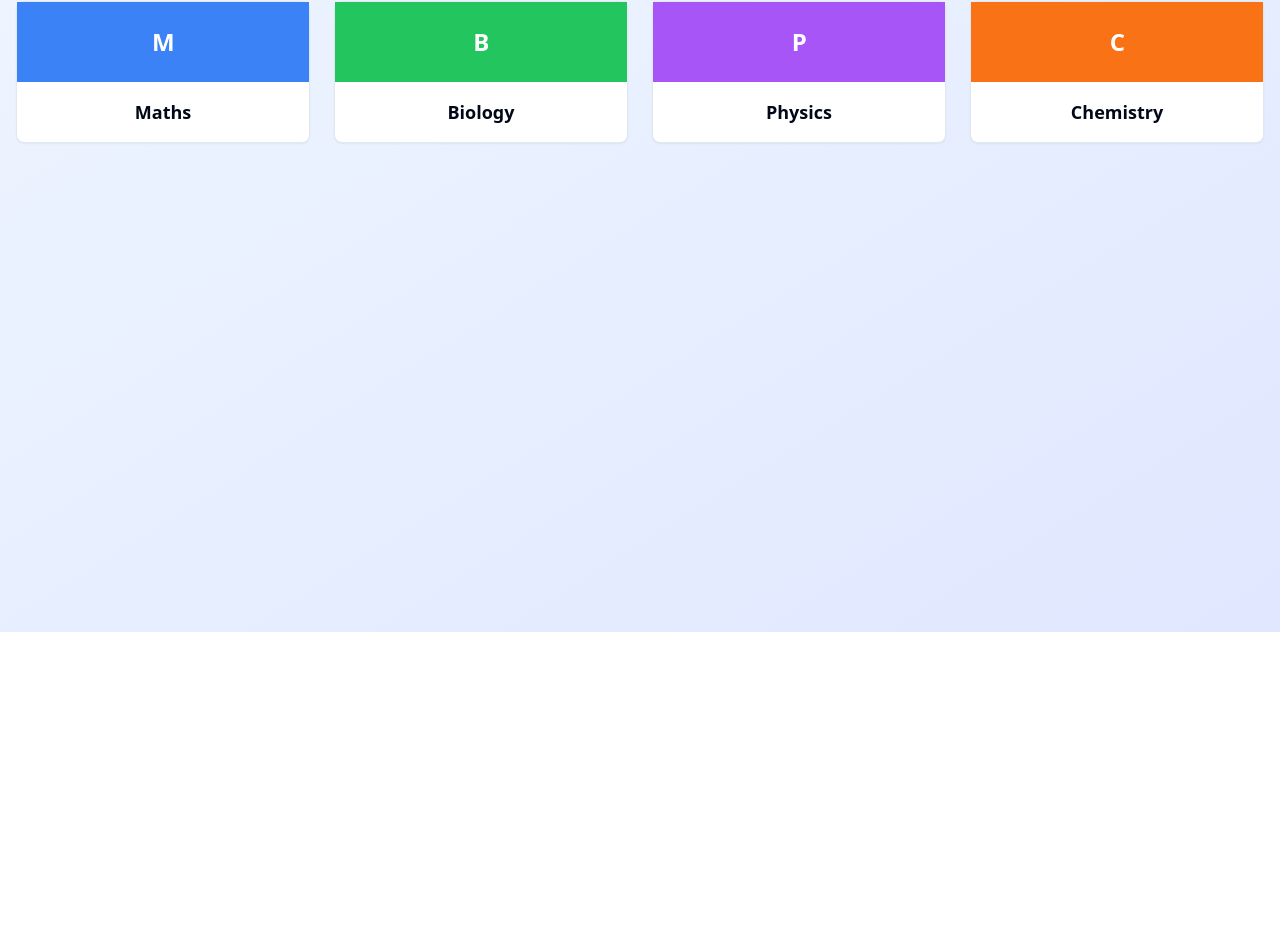
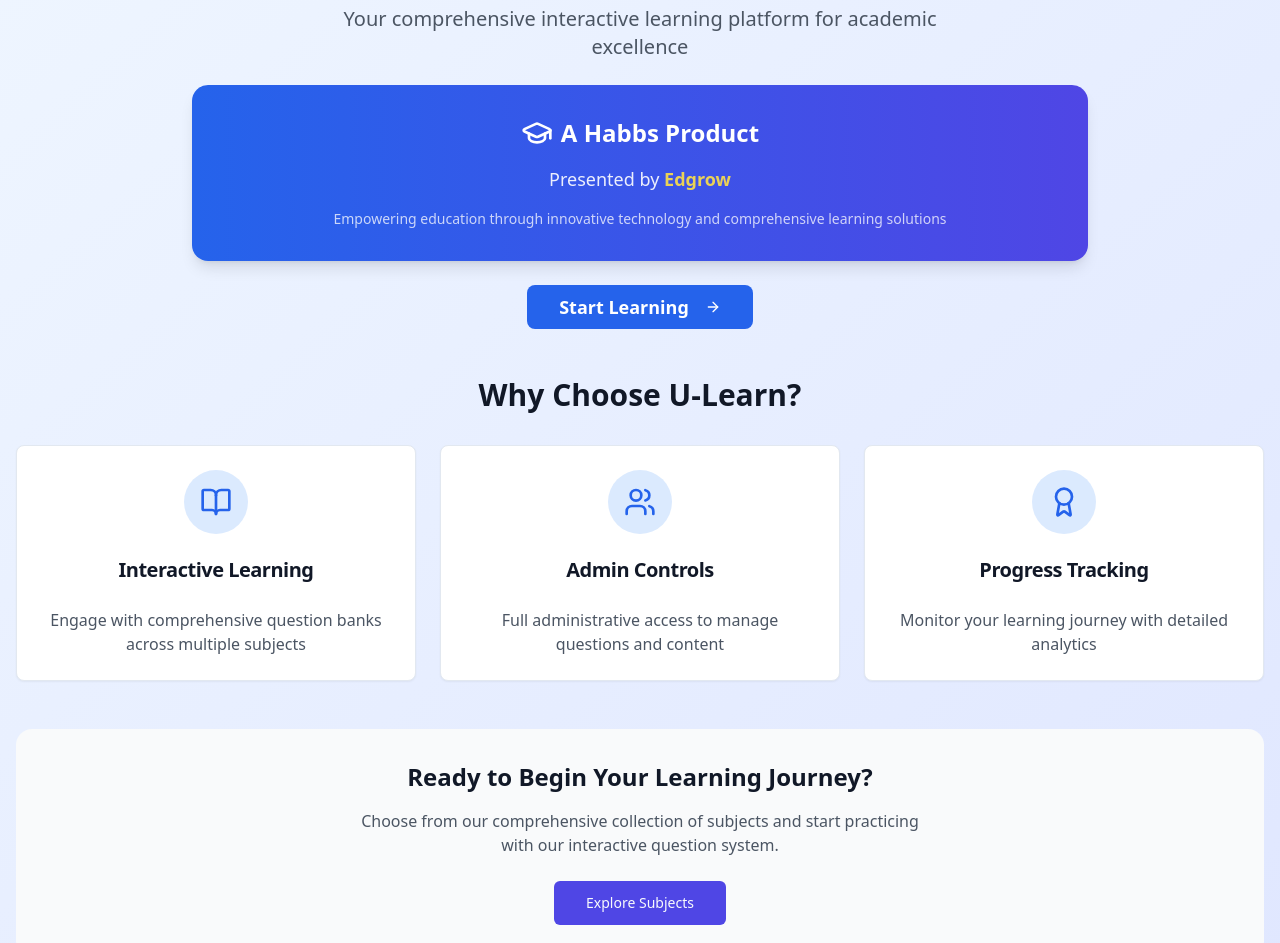
Before and after one commit to andrew-asher/ulearn-quest-navigator, a React (Vite) app: page / in a window 1280 px wide. Shown: the part 168-1111 px from the top of the page. Before the commit the page ends 800 px from the top, so only its background shows below. Built offline with nearby package versions, Linux system fonts and the light colour scheme.

Commit message:
Add home page interface and branding
Implement a home page with branding information and navigation to the subject selection.

```diff
--- a/src/components/Header.tsx
+++ b/src/components/Header.tsx
@@ -1,5 +1,6 @@
 
 import React from 'react';
+import { useNavigate } from 'react-router-dom';
 import { GraduationCap, User, Settings } from 'lucide-react';
 import { Button } from '@/components/ui/button';
 import { Badge } from '@/components/ui/badge';
@@ -11,11 +12,20 @@ interface HeaderProps {
 }
 
 const Header: React.FC<HeaderProps> = ({ currentRole, onRoleChange }) => {
+  const navigate = useNavigate();
+
+  const handleLogoClick = () => {
+    navigate('/');
+  };
+
   return (
     <header className="bg-white shadow-sm border-b border-blue-100">
       <div className="container mx-auto px-4 py-4">
         <div className="flex items-center justify-between">
-          <div className="flex items-center space-x-3">
+          <div
+            className="flex items-center space-x-3 cursor-pointer hover:opacity-80 transition-opacity"
+            onClick={handleLogoClick}
+          >
             <div className="bg-gradient-to-r from-blue-600 to-indigo-600 p-2 rounded-lg">
               <GraduationCap className="h-6 w-6 text-white" />
             </div>
--- a/src/pages/Index.tsx
+++ b/src/pages/Index.tsx
@@ -1,12 +1,124 @@
 
 import React, { useState } from 'react';
-import { BrowserRouter as Router, Routes, Route, Navigate } from 'react-router-dom';
+import { BrowserRouter as Router, Routes, Route, Navigate, useNavigate } from 'react-router-dom';
+import { GraduationCap, BookOpen, Users, Award, ArrowRight } from 'lucide-react';
 import Header from '@/components/Header';
 import SubjectSelection from '@/components/SubjectSelection';
 import YearSelection from '@/components/YearSelection';
 import QuestionTypeSelection from '@/components/QuestionTypeSelection';
 import QuestionPage from '@/components/QuestionPage';
 import { UserRole } from '@/types';
+import { Button } from '@/components/ui/button';
+import { Card, CardContent, CardHeader, CardTitle } from '@/components/ui/card';
+
+const HomePage = () => {
+  const navigate = useNavigate();
+
+  const features = [
+    {
+      icon: BookOpen,
+      title: "Interactive Learning",
+      description: "Engage with comprehensive question banks across multiple subjects"
+    },
+    {
+      icon: Users,
+      title: "Admin Controls",
+      description: "Full administrative access to manage questions and content"
+    },
+    {
+      icon: Award,
+      title: "Progress Tracking",
+      description: "Monitor your learning journey with detailed analytics"
+    }
+  ];
+
+  return (
+    <div className="space-y-12">
+      {/* Hero Section */}
+      <div className="text-center space-y-6">
+        <div className="space-y-4">
+          <h1 className="text-5xl font-bold text-blue-900 mb-4">
+            Welcome to U-Learn
+          </h1>
+          <p className="text-xl text-gray-600 max-w-2xl mx-auto">
+            Your comprehensive interactive learning platform for academic excellence
+          </p>
+        </div>
+
+        <div className="bg-gradient-to-r from-blue-600 to-indigo-600 text-white py-8 px-6 rounded-2xl shadow-lg max-w-4xl mx-auto">
+          <div className="space-y-4">
+            <div className="flex items-center justify-center space-x-2 mb-4">
+              <GraduationCap className="h-8 w-8" />
+              <span className="text-2xl font-bold">A Habbs Product</span>
+            </div>
+            <p className="text-lg opacity-90">
+              Presented by <span className="font-semibold text-yellow-300">Edgrow</span>
+            </p>
+            <p className="text-sm opacity-75 max-w-2xl mx-auto">
+              Empowering education through innovative technology and comprehensive learning solutions
+            </p>
+          </div>
+        </div>
+
+        <Button
+          onClick={() => navigate('/subjects')}
+          size="lg"
+          className="bg-blue-600 hover:bg-blue-700 text-white px-8 py-3 rounded-lg text-lg font-semibold"
+        >
+          Start Learning
+          <ArrowRight className="ml-2 h-5 w-5" />
+        </Button>
+      </div>
+
+      {/* Features Section */}
+      <div className="space-y-8">
+        <h2 className="text-3xl font-bold text-center text-gray-900">
+          Why Choose U-Learn?
+        </h2>
+
+        <div className="grid grid-cols-1 md:grid-cols-3 gap-6">
+          {features.map((feature, index) => {
+            const IconComponent = feature.icon;
+            return (
+              <Card key={index} className="text-center hover:shadow-lg transition-shadow">
+                <CardHeader>
+                  <div className="bg-blue-100 w-16 h-16 rounded-full flex items-center justify-center mx-auto mb-4">
+                    <IconComponent className="h-8 w-8 text-blue-600" />
+                  </div>
+                  <CardTitle className="text-xl font-semibold text-gray-900">
+                    {feature.title}
+                  </CardTitle>
+                </CardHeader>
+                <CardContent>
+                  <p className="text-gray-600">
+                    {feature.description}
+                  </p>
+                </CardContent>
+              </Card>
+            );
+          })}
+        </div>
+      </div>
+
+      {/* Call to Action */}
+      <div className="bg-gray-50 rounded-2xl p-8 text-center">
+        <h3 className="text-2xl font-bold text-gray-900 mb-4">
+          Ready to Begin Your Learning Journey?
+        </h3>
+        <p className="text-gray-600 mb-6 max-w-xl mx-auto">
+          Choose from our comprehensive collection of subjects and start practicing with our interactive question system.
+        </p>
+        <Button
+          onClick={() => navigate('/subjects')}
+          size="lg"
+          className="bg-indigo-600 hover:bg-indigo-700"
+        >
+          Explore Subjects
+        </Button>
+      </div>
+    </div>
+  );
+};
 
 const Index = () => {
   const [currentRole, setCurrentRole] = useState<UserRole>('student');
@@ -16,7 +128,8 @@ const Index = () => {
       <Header currentRole={currentRole} onRoleChange={setCurrentRole} />
       <div className="container mx-auto px-4 py-6">
         <Routes>
-          <Route path="/" element={<SubjectSelection isAdmin={currentRole === 'admin'} />} />
+          <Route path="/" element={<HomePage />} />
+          <Route path="/subjects" element={<SubjectSelection isAdmin={currentRole === 'admin'} />} />
           <Route path="/subject/:subjectId" element={<YearSelection isAdmin={currentRole === 'admin'} />} />
           <Route path="/subject/:subjectId/year/:year" element={<QuestionTypeSelection />} />
           <Route path="/subject/:subjectId/year/:year/:questionType" element={<QuestionPage isAdmin={currentRole === 'admin'} />} />
```
